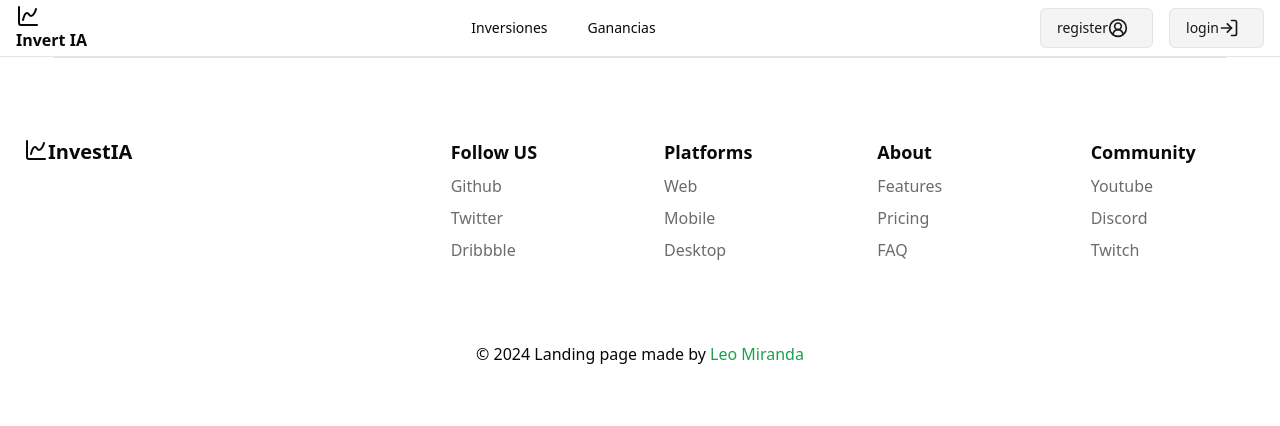
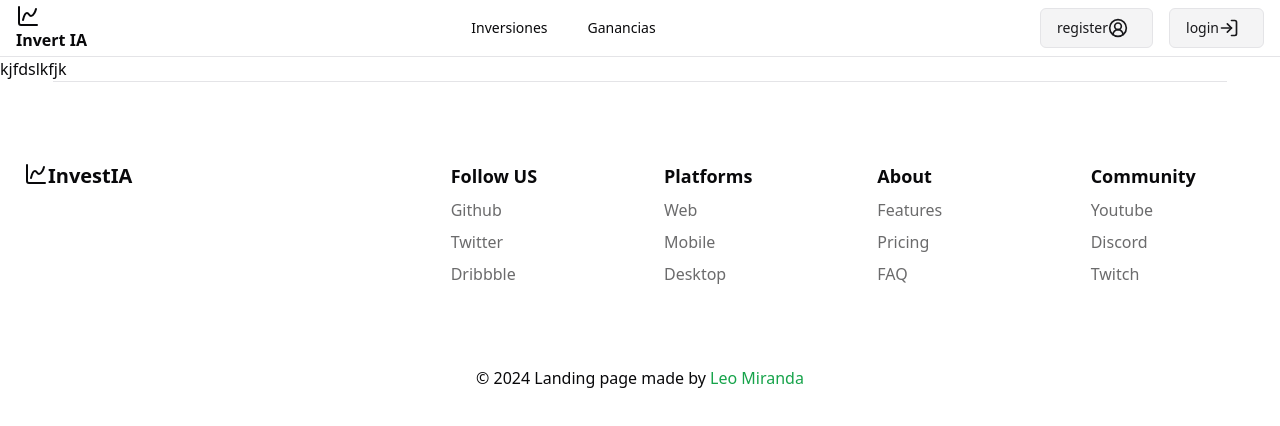
Before and after one commit to Nachito02/aleph_hackathon, a React (Vite) app: page /cuenta in a window 1280 px wide. Shown: the top 426 px of the page. Built offline with nearby package versions, Linux system fonts and the light colour scheme; what @worldcoin/minikit-js would draw is missing.

Commit message:
landin page

```diff
--- a/src/App.tsx
+++ b/src/App.tsx
@@ -6,6 +6,7 @@ import { BrowserRouter as Router, Route, Routes } from 'react-router-dom';
 import Login from "./components/Login";
 import Home from "./components/Home";
 import Register from "./components/Register";
+import Account from "./components/Account";
 function App() {
   return (
     <>
@@ -16,7 +17,9 @@ function App() {
             <Route path="/" element={<Home />} />
             <Route path="/login" element={<Login />} />
             <Route path="/register" element={<Register />} />
+            <Route path="/cuenta" element={<Account />} />
           </Routes>
+
           <Footer />
         </Router>
       </MiniKitProvider>
--- /dev/null
+++ b/src/components/Account.tsx
@@ -0,0 +1,7 @@
+export default function Account() {
+    return (
+        <div>
+            kjfdslkfjk
+        </div>
+    )
+}
```
